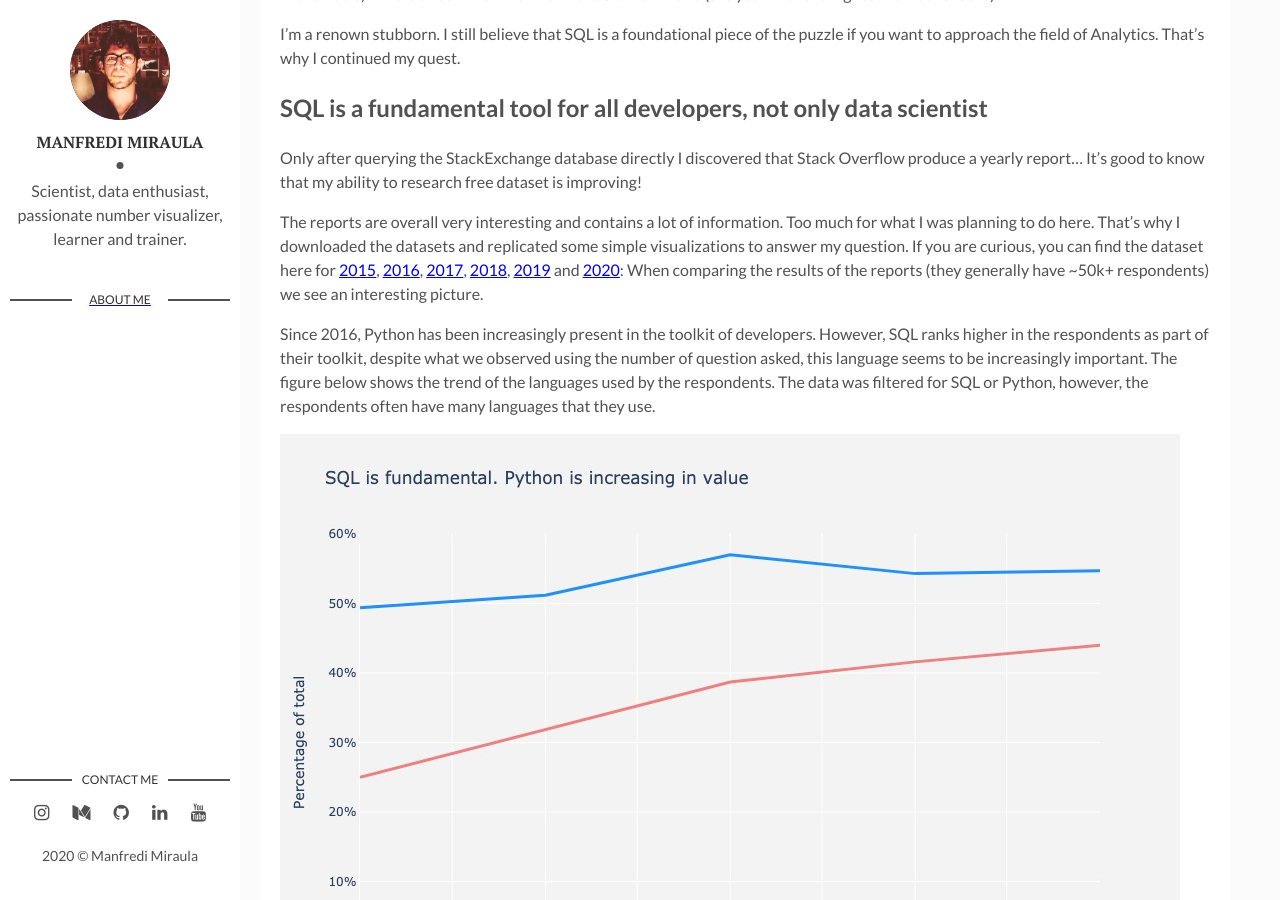
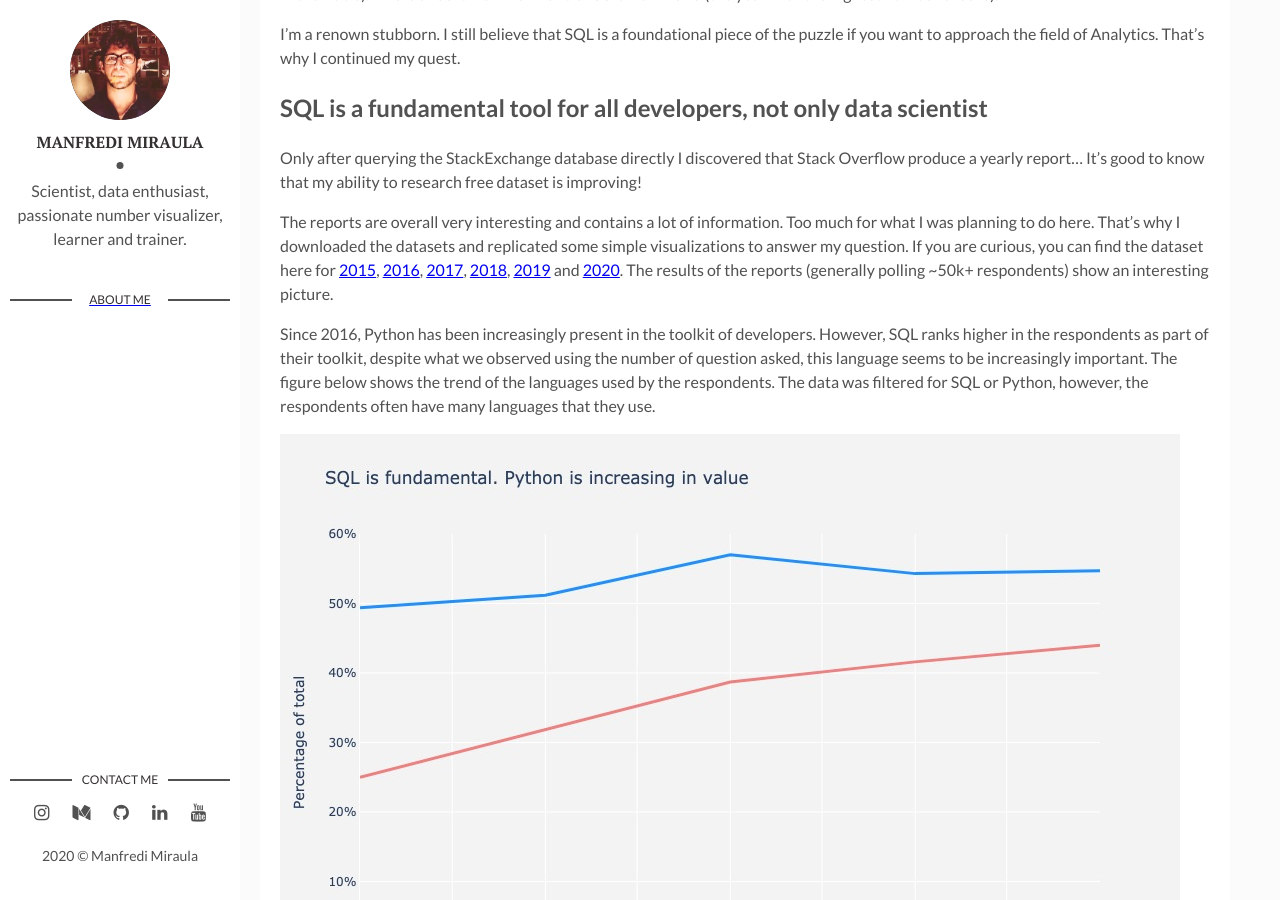
Before and after one commit to manfredimiraula/manfredimiraula.com, a Jekyll site: the page built from _posts/2020-07-31-the-importance-of-sql.markdown, in a window 1280 px wide and 900 px high, scrolled down 1970 px. Built offline with Jekyll 4.4.1, drawn with Linux system fonts in a browser that asks for light colours; comment, search, counter and statistics services are not loaded.

Commit message:
2020-08-04 fix2

```diff
--- a/_posts/2020-07-31-the-importance-of-sql.markdown
+++ b/_posts/2020-07-31-the-importance-of-sql.markdown
@@ -33,8 +33,7 @@ I'm a renown stubborn. I still believe that SQL is a foundational piece of the p
 ## SQL is a fundamental tool for all developers, not only data scientist
 Only after querying the StackExchange database directly I discovered that Stack Overflow produce a yearly report... It's good to know that my ability to research free dataset is improving!
 
-The reports are overall very interesting and contains a lot of information. Too much for what I was planning to do here. That's why I downloaded the datasets and replicated some simple visualizations to answer my question. If you are curious, you can find the dataset here for [2015][2015], [2016][2016], [2017][2017], [2018][2018], [2019][2019] and [2020][2020]:
- When comparing the results of the reports (they generally have ~50k+ respondents) we see an interesting picture.
+The reports are overall very interesting and contains a lot of information. Too much for what I was planning to do here. That's why I downloaded the datasets and replicated some simple visualizations to answer my question. If you are curious, you can find the dataset here for [2015][2015], [2016][2016], [2017][2017], [2018][2018], [2019][2019] and [2020][2020]. The results of the reports (generally polling ~50k+ respondents) show an interesting picture.
 
 Since 2016, Python has been increasingly present in the toolkit of developers. However, SQL ranks higher in the respondents as part of their toolkit, despite what we observed using the number of question asked, this language seems to be increasingly important. The figure below shows the trend of the languages used by the respondents. The data was filtered for SQL or Python, however, the respondents often have many languages that they use.
 
```
